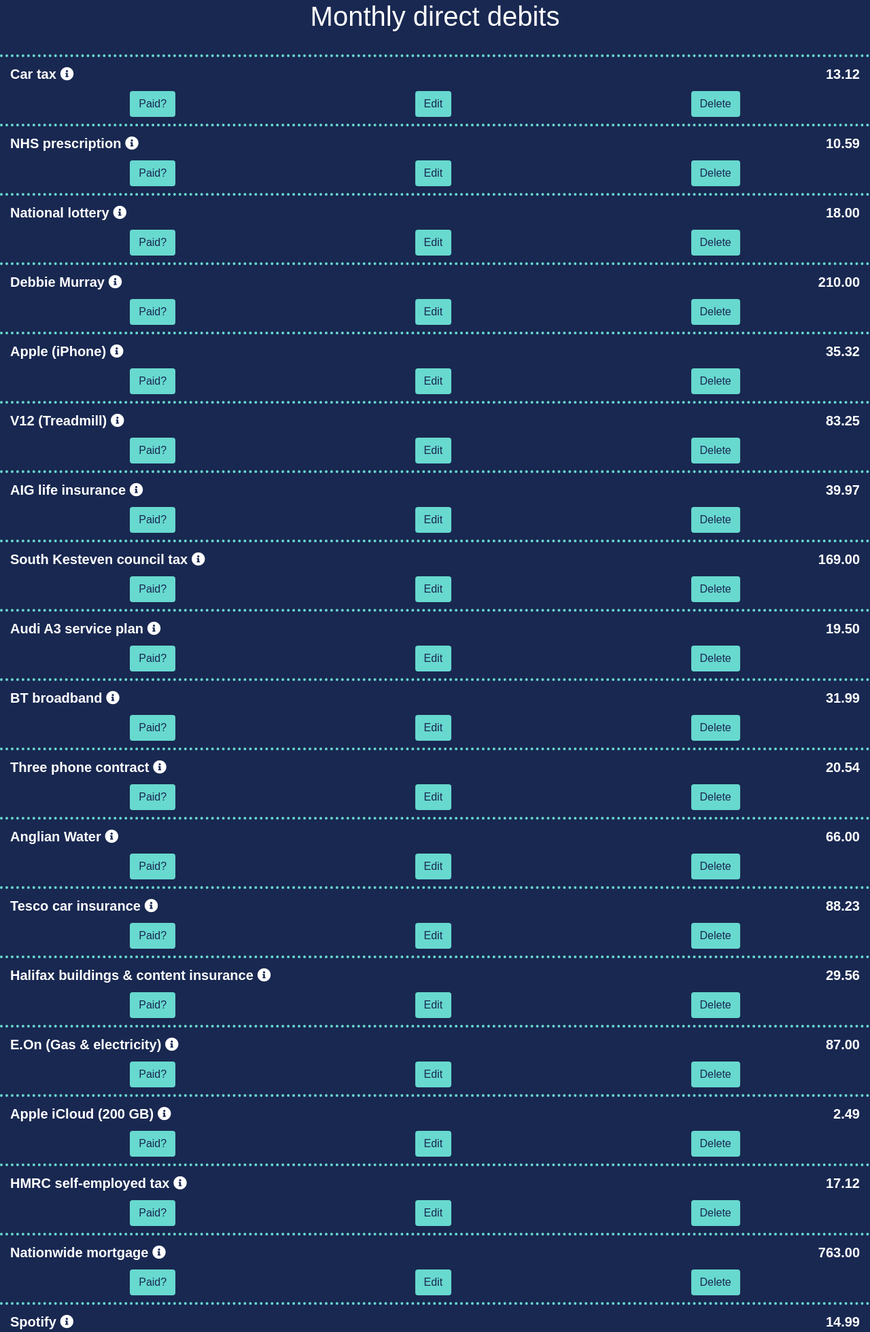
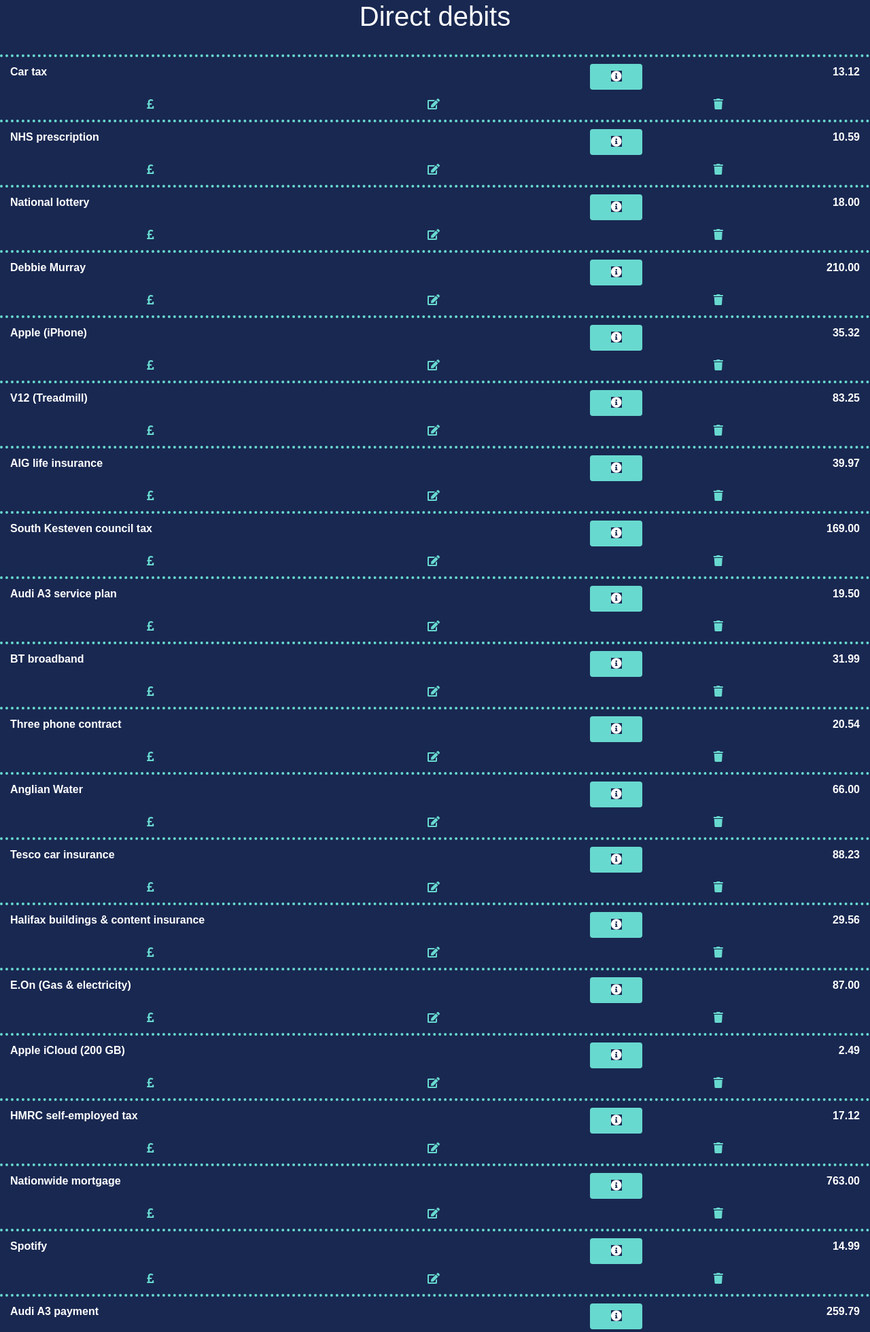
Before and after one commit to benm4ckenzie/finance, a Django app: page / in a window 1280 px wide. Shown: the top 1960 px of the page at 68% size. Run offline with Django 3.2, Linux system fonts and the light colour scheme; data comes from the database, SQL or seed files in the repository; both versions use the stored data as it was after the commit; some libraries are stand-ins or nearby versions.

Commit message:
updates UI and adds font awesome icons

```diff
--- a/monthly_budget/static/monthly_budget/style.css
+++ b/monthly_budget/static/monthly_budget/style.css
@@ -15,13 +15,18 @@ h1 {
     border-top: 4px dotted #68D9CF;
     padding-top: 10px;
     padding-bottom: 10px;
-    font-size: 20px;
 }
 
-.fa-icon-box{
+.fa-icon {
+    color: #68D9CF;
+}
+
+.fa-icon-box {
     display: flex;
     justify-content: center;
     align-items: center;
+    margin: 0;
+    padding: 0;
 }
 
 .payment-options {
--- a/monthly_budget/templates/monthly_budget/monthly_budget_list.html
+++ b/monthly_budget/templates/monthly_budget/monthly_budget_list.html
@@ -9,28 +9,83 @@
     <meta charset="UTF-8">
     <meta name="viewport" content="width=device-width, initial-scale=1.0">
 
-    <title>Document</title>
+    <title>Direct debits</title>
 </head>
 
 <body>
+
 <div class="container-fluid">
-    <h1>Monthly direct debits</h1>
+    <h1>Direct debits</h1>
     <br>
     {% for payment in payments %}
     <div class="row payment-details">
         {% if payment.has_paid %}
-    <div class="col-10 fa-icon-box">
+        <div class="col-8">
             <strike>{{ payment.payment_recipient }}</strike>
-        <i class="fas fa-info-circle" title="this is a tooltip">
+        </div>
+        <div class="col-1 fa-icon-box">
+            <button type="button" class="" data-toggle="modal" data-target="#exampleModalCenter">
+                <i class="fas fa-info-circle"></i>
+            </button>
+        </div>
+            <!-- Modal -->
+            <div class="modal fade" id="exampleModalCenter" tabindex="-1" role="dialog" aria-labelledby="exampleModalCenterTitle" aria-hidden="true">
+                <div class="modal-dialog modal-dialog-centered" role="document">
+                    <div class="modal-content">
+                        <div class="modal-header">
+                            <h5 class="modal-title" id="exampleModalLongTitle">Modal title</h5>
+                            <button type="button" class="close" data-dismiss="modal" aria-label="Close">
+                            <span aria-hidden="true">&times;</span>
+                            </button>
+                        </div>
+                        <div class="modal-body">
+                            ...
+                        </div>
+                        <div class="modal-footer">
+                            <button type="button" class="btn btn-secondary" data-dismiss="modal">Close</button>
+                            <button type="button" class="btn btn-primary">Save changes</button>
+                        </div>
+                    </div>
+                </div>
+            </div>
+            <!-- <i class="fas fa-info-circle">
                 {{ payment.payment_account }}
-                <!-- <p>{{ payment.payment_date }}</p> -->
-        </i>
+                 {{ payment.payment_date }}
+            </i> -->
         </div>
         {% else %}
-    <div class="col-9" >
+        <div class="col-8" >
             {{ payment.payment_recipient }}
+        </div>
+        <div class="col-1 fa-icon-box">
+            <button type="button" class="btn" data-toggle="modal" data-target="#exampleModalCenter">
                 <i class="fas fa-info-circle"></i>
+            </button>
         </div>
+            <!-- Modal -->
+            <div class="modal fade" id="exampleModalCenter" tabindex="-1" role="dialog" aria-labelledby="exampleModalCenterTitle" aria-hidden="true">
+                <div class="modal-dialog modal-dialog-centered" role="document">
+                    <div class="modal-content">
+                        <div class="modal-header">
+                            <h5 class="modal-title" id="exampleModalLongTitle">Modal title</h5>
+                            <button type="button" class="close" data-dismiss="modal" aria-label="Close">
+                            <span aria-hidden="true">&times;</span>
+                            </button>
+                        </div>
+                        <div class="modal-body">
+                            ...
+                        </div>
+                        <div class="modal-footer">
+                            <button type="button" class="btn btn-secondary" data-dismiss="modal">Close</button>
+                            <button type="button" class="btn btn-primary">Save changes</button>
+                        </div>
+                    </div>
+                </div>
+            </div>
+            <!-- <i class="fas fa-info-circle">
+                {{ payment.payment_account }}
+            {{ payment.payment_date }} </i> -->
+
 
         {% endif %}
         <div class="col-3 text-right">
@@ -40,13 +95,13 @@
     <div class="row payment-options">
         <div class="col btn-box">
                 <a href="/has_paid/{{ payment.id }}">
-            <button type="button" class="btn">Paid?</button>
+                    <i class="fas fa-pound-sign fa-icon"></i>
                 </a>
                 <a href="/edit_payment/{{ payment.id }}">
-            <button type="button" class="btn">Edit</button>
+                    <i class="fas fa-edit fa-icon"></i>
                 </a>
                 <a href="/delete_payment/{{ payment.id }}">
-            <button type="button" class="btn">Delete</button>
+                    <i class="fas fa-trash fa-icon"></i>
                 </a>
         </div>
     </div>
@@ -58,20 +113,11 @@
     </div>
     {% endfor %}
 
-                <!-- <td>{{ payment.payment_account }}</td> -->
-                <!-- <td>{{ payment.payment_date }}</td> -->
-
-
-
-
-
-
-
-
-
     <a href="/payment">Add a new payment</a>
 
     <a href="/monthly_income_list">View household income</a>
+
+
 </div>
     <script src="https://code.jquery.com/jquery-3.2.1.slim.min.js" integrity="sha384-KJ3o2DKtIkvYIK3UENzmM7KCkRr/rE9/Qpg6aAZGJwFDMVNA/GpGFF93hXpG5KkN" crossorigin="anonymous"></script>
     <script src="https://cdnjs.cloudflare.com/ajax/libs/popper.js/1.12.9/umd/popper.min.js" integrity="sha384-ApNbgh9B+Y1QKtv3Rn7W3mgPxhU9K/ScQsAP7hUibX39j7fakFPskvXusvfa0b4Q" crossorigin="anonymous"></script>
```
Also changed, not shown: monthly_budget/templates/monthly_budget/edit_payment.html (+12 -6 lines), db.sqlite3. Lines whose indentation alone changed are shown as unchanged.
